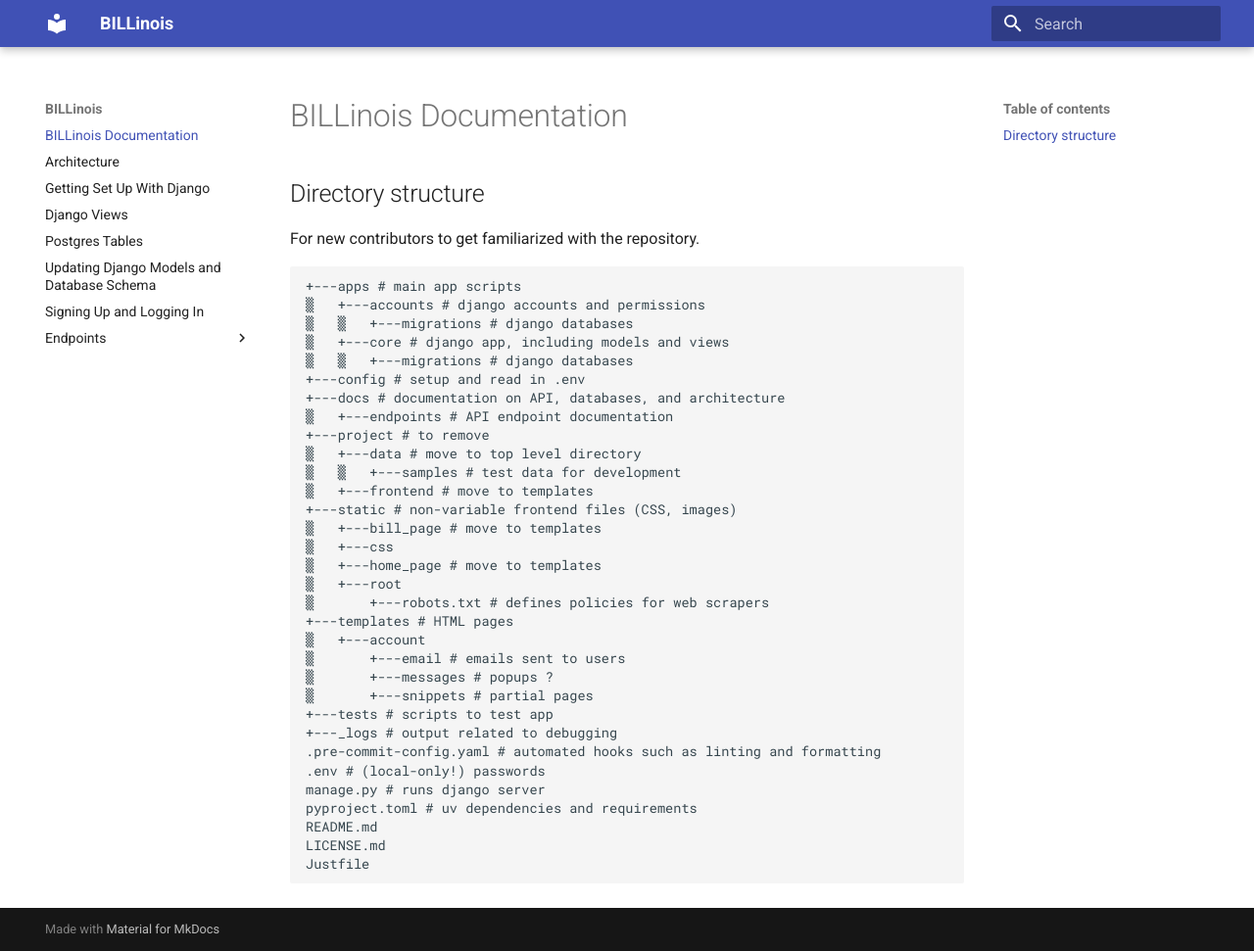
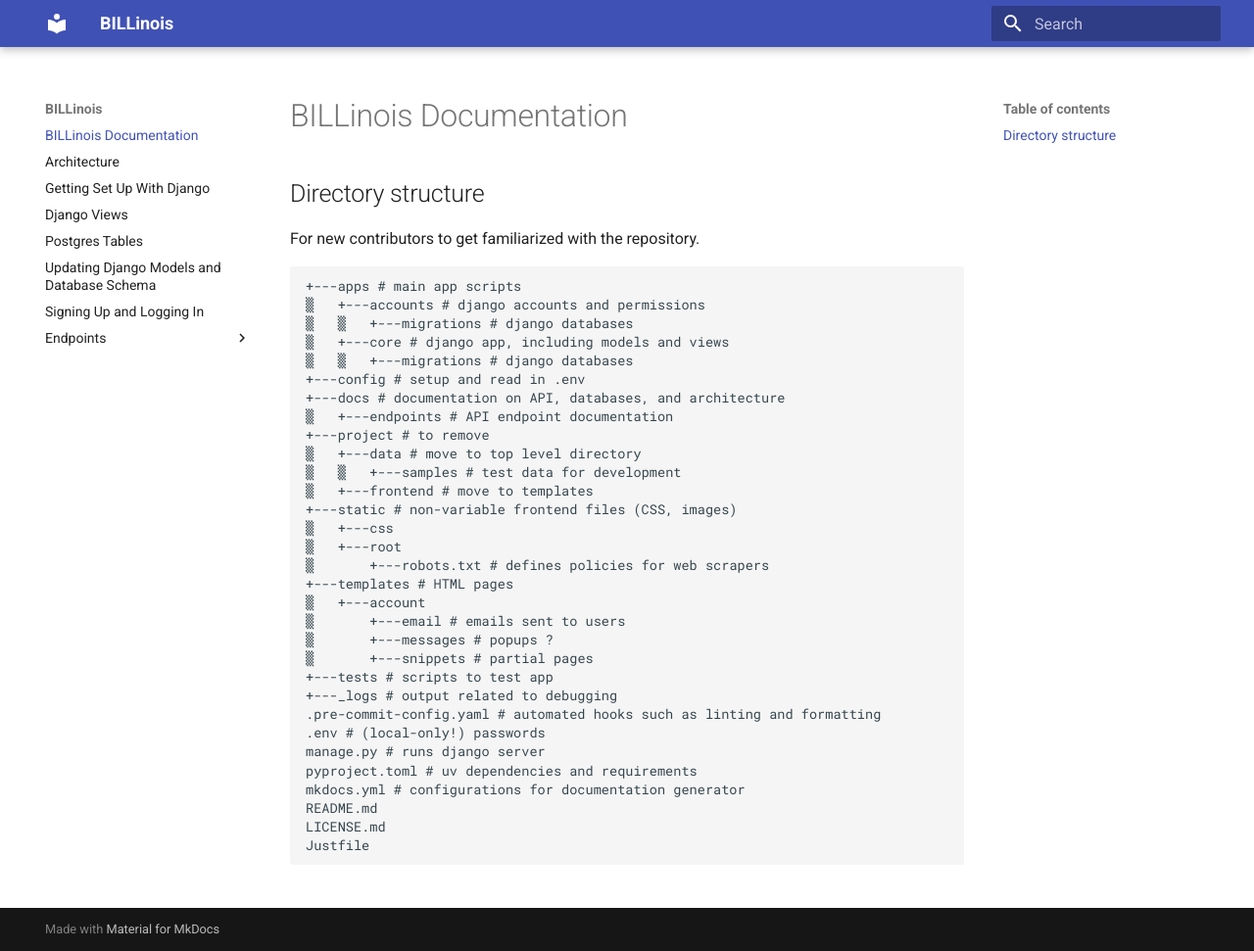
Before and after one commit to uchicago-capp-30320/BILLinois, an MkDocs documentation site: the page built from docs/index.md, in a window 1280 px wide and 971 px high. Shown: the whole window at 98% size. Built offline with MkDocs 1.6.1 and Material for MkDocs 9.7.7, drawn with Linux system fonts in a browser that asks for light colours.

Commit message:
Update index.md

```diff
--- a/docs/index.md
+++ b/docs/index.md
@@ -18,9 +18,7 @@ For new contributors to get familiarized with the repository.
 ▒   ▒   +---samples # test data for development
 ▒   +---frontend # move to templates
 +---static # non-variable frontend files (CSS, images)
-▒   +---bill_page # move to templates
 ▒   +---css
-▒   +---home_page # move to templates
 ▒   +---root
 ▒       +---robots.txt # defines policies for web scrapers
 +---templates # HTML pages
@@ -34,6 +32,7 @@ For new contributors to get familiarized with the repository.
 .env # (local-only!) passwords
 manage.py # runs django server
 pyproject.toml # uv dependencies and requirements
+mkdocs.yml # configurations for documentation generator
 README.md
 LICENSE.md
 Justfile
```
